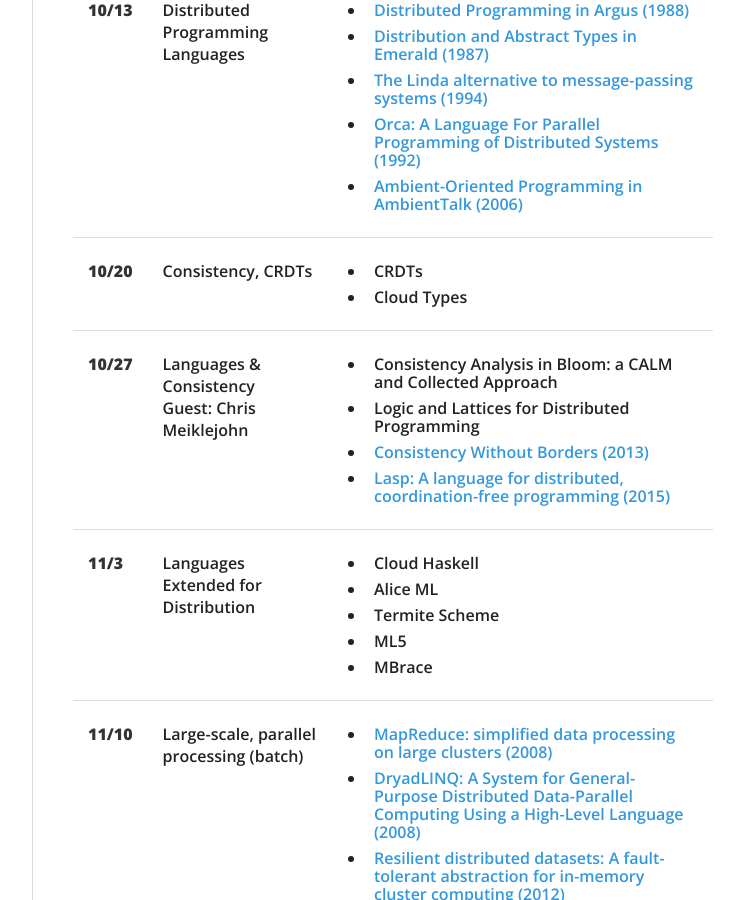
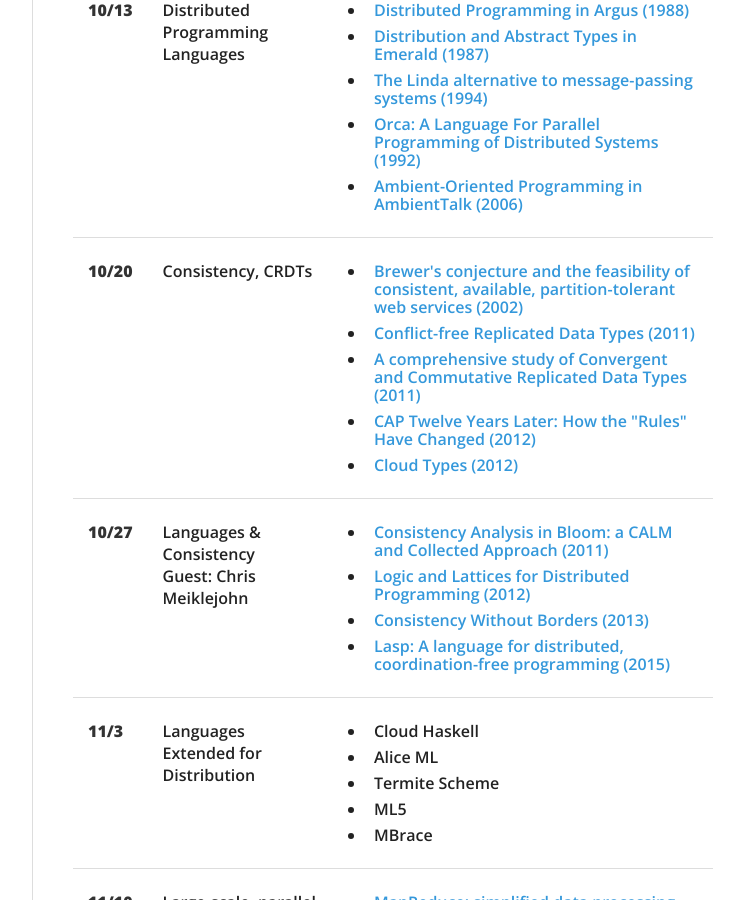
Before and after one commit to heathermiller/wwwcs7680, a Jekyll site: the page built from index.md, in a window 1280 px wide and 900 px high, scrolled down 2591 px. Shown: the whole window, without its empty margins (378-1122 px from the left). Built offline with Jekyll 4.4.1, drawn with Linux system fonts in a browser that asks for light colours; nearby versions of some CDN libraries.

Commit message:
Consistency + CRDTs week

```diff
--- a/index.md
+++ b/index.md
@@ -151,8 +151,11 @@ You will be evaluated on:
       <td>Consistency, CRDTs</td>
       <td>
         <ul>
-          <li>CRDTs</li>
-          <li>Cloud Types</li>
+          <li><a href="http://www.glassbeam.com/sites/all/themes/glassbeam/images/blog/10.1.1.67.6951.pdf">Brewer's conjecture and the feasibility of consistent, available, partition-tolerant web services (2002)</a></li>
+          <li><a href="https://hal.inria.fr/inria-00609399/document">Conflict-free Replicated Data Types (2011)</a></li>
+          <li><a href="https://hal.inria.fr/inria-00555588/document">A comprehensive study of Convergent and Commutative Replicated Data Types (2011)</a></li>
+          <li><a href="https://www.researchgate.net/profile/Eric_Brewer3/publication/260584236_CAP_twelve_years_later_How_the_Rules_have_changed/links/56a1cf3808ae24f62702165f.pdf">CAP Twelve Years Later: How the "Rules" Have Changed (2012)</a></li>
+          <li><a href="http://s3.amazonaws.com/academia.edu.documents/33872009/final-with-color.pdf?AWSAccessKeyId=AKIAJ56TQJRTWSMTNPEA&Expires=1476387538&Signature=EAzZ7jFHW4DWsQV8Du4QLxLHSto%3D&response-content-disposition=inline%3B%20filename%3DCloud_Types_for_Eventual_Consistency.pdf">Cloud Types (2012)</a></li>
         </ul>
       </td>
     </tr>
@@ -161,8 +164,8 @@ You will be evaluated on:
       <td>Languages &amp; Consistency<br>Guest: Chris Meiklejohn</td>
       <td>
         <ul>
-          <li>Consistency Analysis in Bloom: a CALM and Collected Approach</li>
-          <li>Logic and Lattices for Distributed Programming</li>
+          <li><a href="http://db.cs.berkeley.edu/papers/cidr11-bloom.pdf">Consistency Analysis in Bloom: a CALM and Collected Approach (2011)</a></li>
+          <li><a href="http://db.cs.berkeley.edu/papers/UCB-lattice-tr.pdf">Logic and Lattices for Distributed Programming (2012)</a></li>
           <li><a href="http://www.bailis.org/papers/consistency-socc2013.pdf">Consistency Without Borders (2013)</a></li>
           <li><a href="https://scholar.google.com/scholar?cluster=2826500853026939967&hl=en&as_sdt=0,22">Lasp: A language for distributed, coordination-free programming (2015)</a></li>
         </ul>
```
